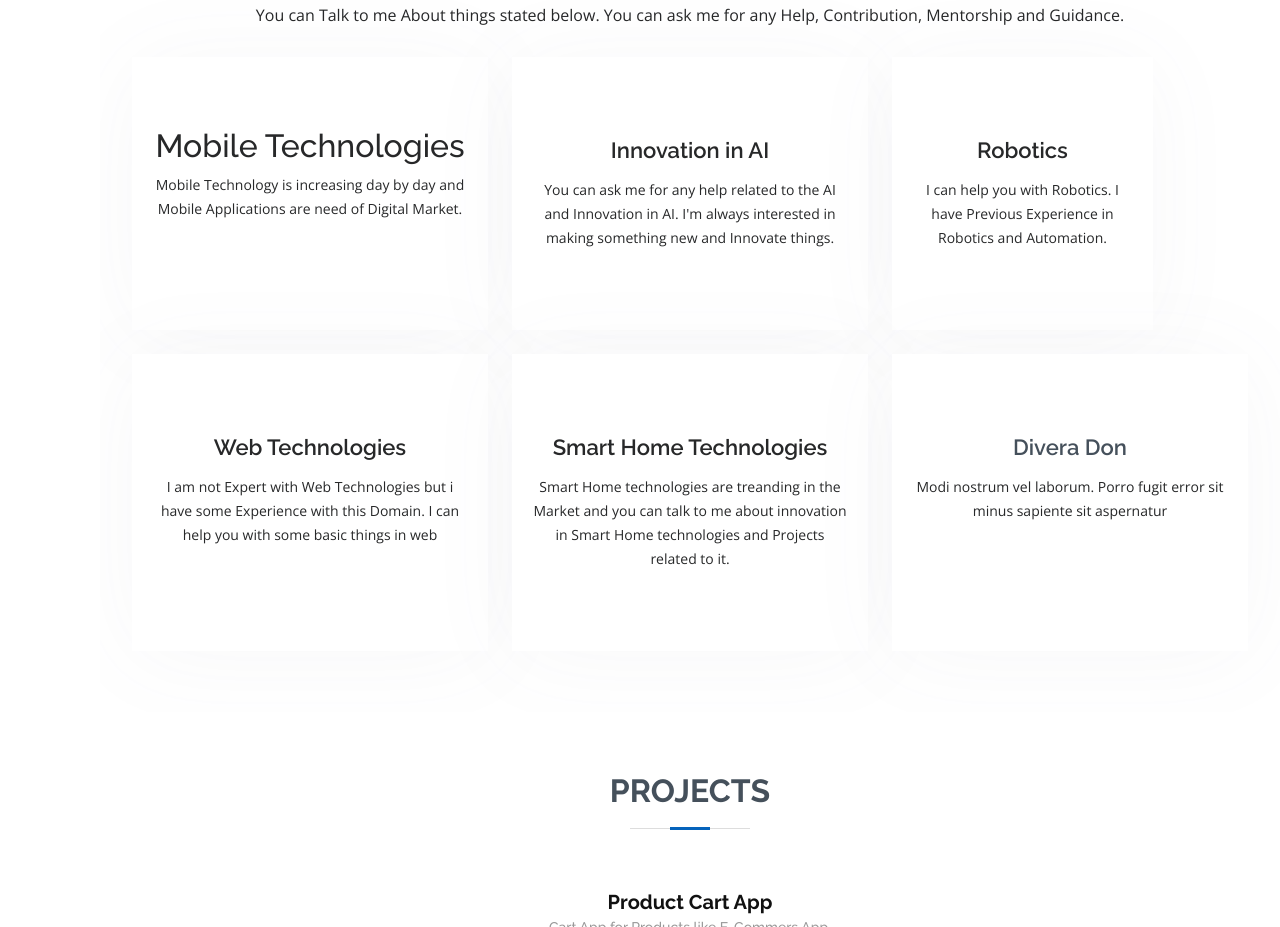
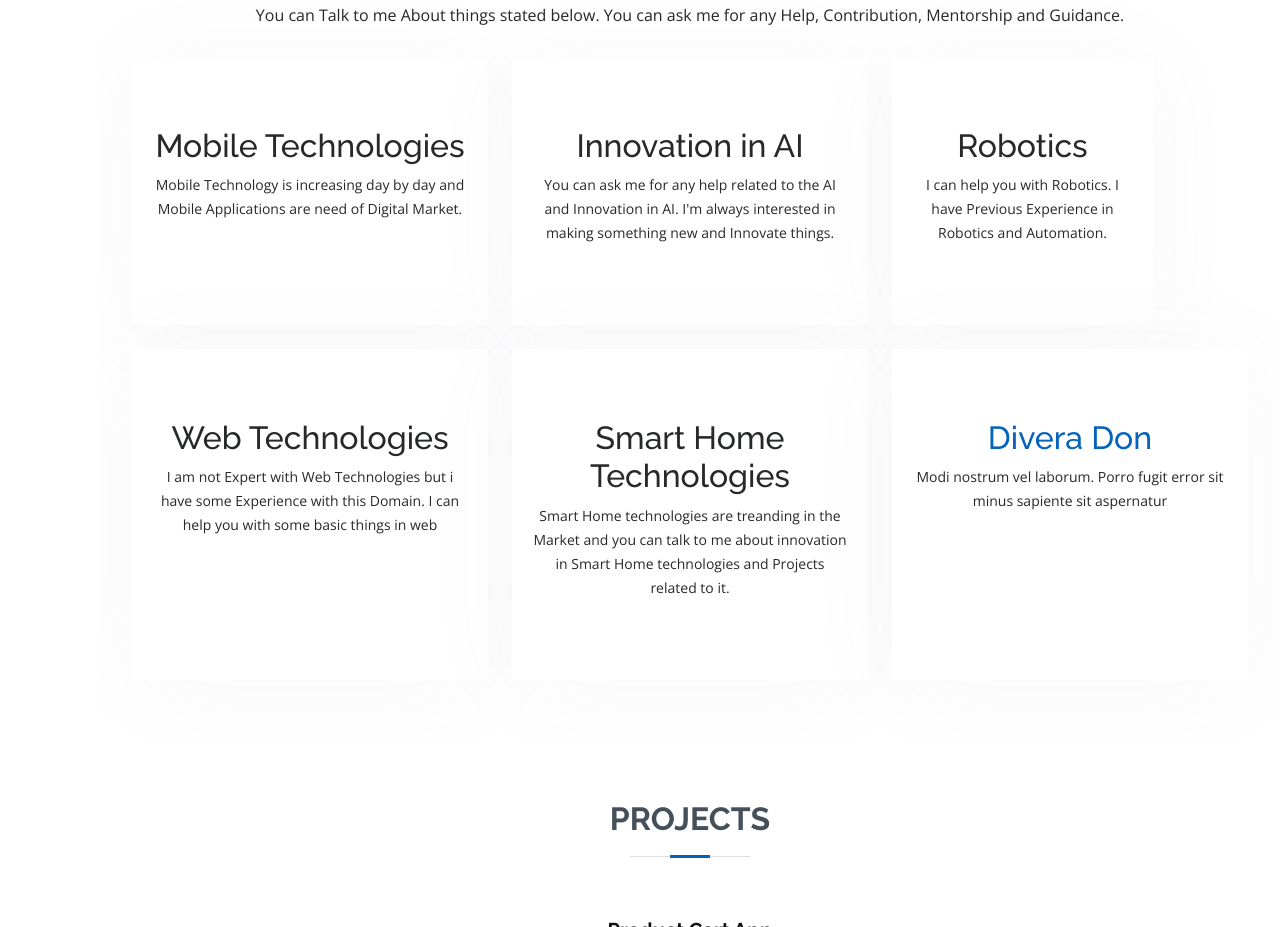
Before and after one commit to codeagarwal/portfolio, a plain HTML site: page index.html in a window 1280 px wide. Shown: the part 3458-4385 px from the top of the page. Drawn offline with nearby package versions, Linux system fonts and the light colour scheme.

Commit message:
Update index.html

```diff
--- a/index.html
+++ b/index.html
@@ -305,35 +305,35 @@
 
           <div class="col-lg-4 col-md-6 d-flex align-items-stretch mt-4 mt-md-0" data-aos="zoom-in" data-aos-delay="200">
             <div class="icon-box iconbox-yellow">
-              <h4>Innovation in AI</h4>
+              <h2>Innovation in AI</h2>
               <p>You can ask me for any help related to the AI and Innovation in AI. I'm always interested in making something new and Innovate things.</p>
             </div>
           </div>
 
           <div class="col-lg-3 col-md-4 d-flex align-items-stretch mt-4 mt-lg-0" data-aos="zoom-in" data-aos-delay="300">
             <div class="icon-box iconbox-yellow">
-             <h4> Robotics</h4>
+             <h2>Robotics</h2>
              <p>I can help you with Robotics. I have Previous Experience in Robotics and Automation.</p>
             </div>
           </div>
 
           <div class="col-lg-4 col-md-6 d-flex align-items-stretch mt-4" data-aos="zoom-in" data-aos-delay="100">
             <div class="icon-box iconbox-yellow">
-              <h4>Web Technologies</h4>
+              <h2>Web Technologies</h2>
               <p>I am not Expert with Web Technologies but i have some Experience with this Domain. I can help you with some basic things in web</p>
             </div>
           </div>
 
           <div class="col-lg-4 col-md-6 d-flex align-items-stretch mt-4" data-aos="zoom-in" data-aos-delay="200">
             <div class="icon-box iconbox-red">
-              <h4>Smart Home Technologies</h4>
+              <h2>Smart Home Technologies</h2>
               <p>Smart Home technologies are treanding in the Market and you can talk to me about innovation in Smart Home technologies and Projects related to it.</p>
             </div>
           </div>
 
           <div class="col-lg-4 col-md-6 d-flex align-items-stretch mt-4" data-aos="zoom-in" data-aos-delay="300">
             <div class="icon-box iconbox-teal">
-              <h4><a href="">Divera Don</a></h4>
+              <h2><a href="">Divera Don</a></h2>
               <p>Modi nostrum vel laborum. Porro fugit error sit minus sapiente sit aspernatur</p>
             </div>
           </div>
```
